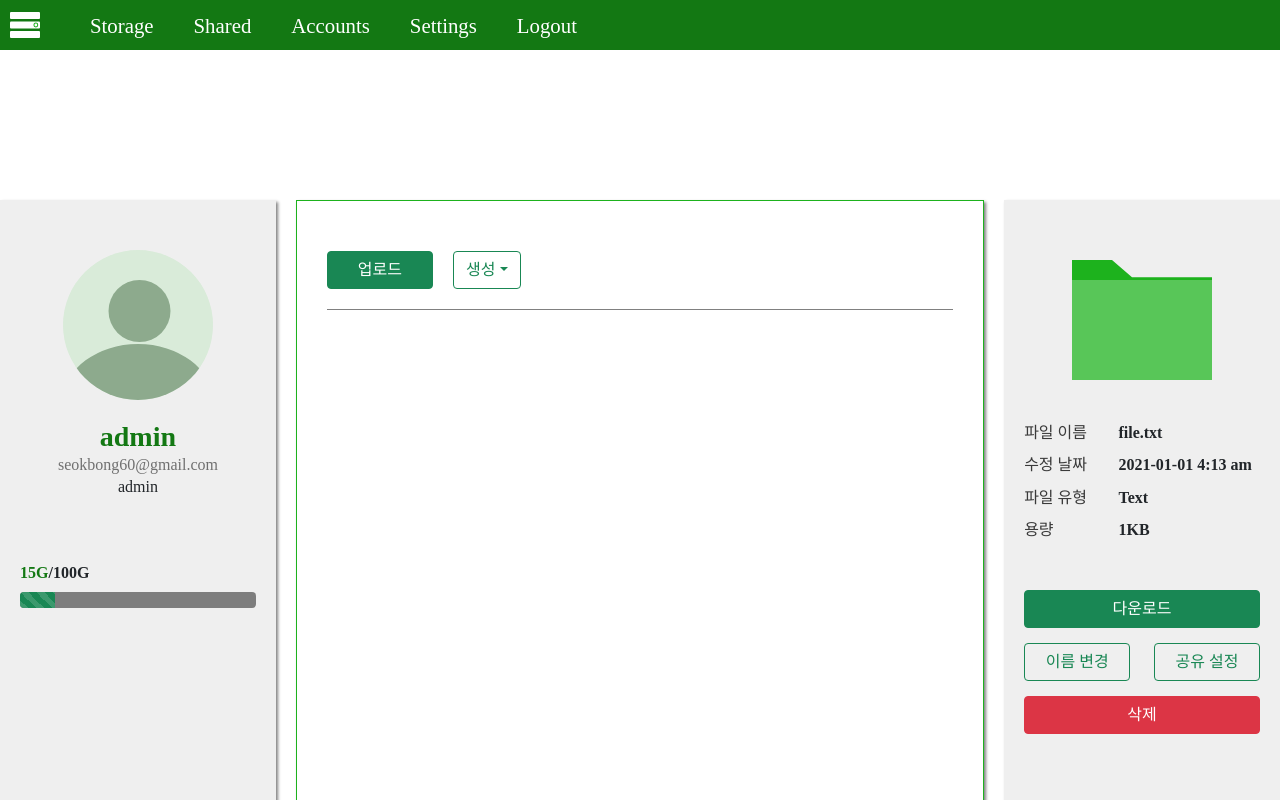
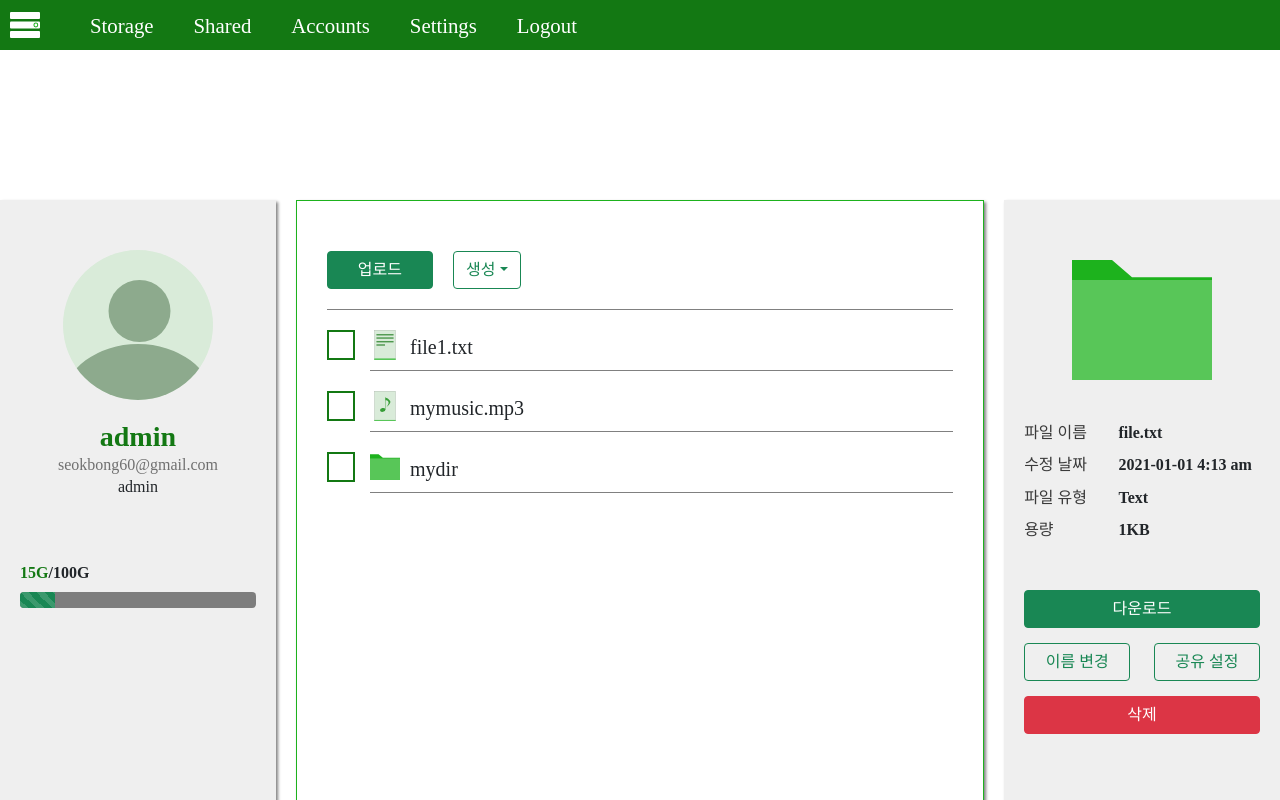
Before and after one commit to SweetCase-Cobalto/MicroCloudChip-NATURAL, a React (Create React App) app in the folder web/: page /storage in a window 1280 px wide. Shown: the top 800 px of the page. Built offline with nearby package versions, Linux system fonts and the light colour scheme.

Commit message:
add fie list page

```diff
--- /dev/null
+++ b/web/src/components/atomComponents/CustomCheckbox.jsx
@@ -0,0 +1,25 @@
+import { useState } from "react"
+const CustomCheckbox = (props) => {
+    const [isSelected, setIsSelected] = useState(false);
+    let color = props.color;
+    const cssBorder = "2px solid " + color;
+
+    let styleData = {
+        border: cssBorder,
+        width: "30px",
+        height: "30px",
+        marginRight: "15px",
+        cursor: "pointer",
+        backgroundColor: "white"
+    }
+    if(isSelected) {
+        styleData['backgroundColor'] = color;
+    }
+
+    return  (
+        <div style={styleData} onClick={(e) => {
+            setIsSelected(!isSelected);
+        }} />
+    );
+}
+export default CustomCheckbox;
--- /dev/null
+++ b/web/src/components/storageComponent/FileItemInList.jsx
@@ -0,0 +1,66 @@
+import styled from "styled-components";
+
+// Icons
+import dirImg from '../../asset/img/icons/dir.svg';
+import audioFileImg from '../../asset/img/icons/audio-file.svg';
+import exeFileImg from '../../asset/img/icons/exe-file.svg';
+import imgFileImg from '../../asset/img/icons/img-file.svg';
+import pdfFileImg from '../../asset/img/icons/pdf-file.svg';
+import txtFileImg from '../../asset/img/icons/txt-file.svg';
+import otherFileImg from '../../asset/img/icons/unknown-file.svg';
+import videoFileImg from '../../asset/img/icons/video-file.svg';
+
+const FileItemInList = (props) => {
+
+    /*
+        props info
+        filename: String
+        isDir: bool
+        fileType: text, exe, pdf, image, audio, video, other, none
+    */
+   let filename = props.filename;
+   let isDir = props.isDir;
+   let fileType = props.fileType;
+
+   const FileImgLayer = () => {
+        // 이미지 태그
+        let imgLink = "";
+
+        if(isDir) {
+            imgLink = dirImg;
+        } else {
+            switch(fileType) {
+                case 'text': imgLink = txtFileImg; break;
+                case 'exe': imgLink = exeFileImg; break;
+                case 'pdf': imgLink = pdfFileImg; break;
+                case 'image': imgLink = imgFileImg; break;
+                case 'audio': imgLink = audioFileImg;  break;
+                case 'video': imgLink = videoFileImg; break;
+                case 'none': imgLink = otherFileImg; break;
+                default: imgLink = otherFileImg; break;
+            }
+        }
+
+        return (
+            <div style={{ paddingBottom: "10px", marginRight: "10px" }}>
+                <img src={imgLink} width="30px" height="30px" />
+            </div>
+        );
+   }
+
+   return (
+        <div style={{ width: "100%" }} >
+            <div style={{ display: "flex" }}>
+                <FileImgLayer />
+                <h5 style={{ paddingTop: "5px" }}>{filename}</h5>
+            </div>
+            <div style={{ borderBottom: "1px solid gray"}} />
+        </div>
+   );
+}
+export default FileItemInList;
+
+const Layer = styled.div`
+    width: 100%;
+    height: 50px;
+`;
--- a/web/src/components/storageComponent/FileListComponent.jsx
+++ b/web/src/components/storageComponent/FileListComponent.jsx
@@ -1,9 +1,25 @@
 import styled from "styled-components";
 import { Button, Dropdown } from "react-bootstrap";
+
+import FileItemInList from "./FileItemInList";
+import CustomCheckbox from "../atomComponents/CustomCheckbox";
 
 const FileListComponent = (props) => {
 
     let allRootArr = props.allRootArr;
+    let datas = props.fileListData;
+
+    const FileItemsComponent = datas.map((f, index) =>
+      <div key={index} style={{ display: "flex", marginBottom: "20px" }}>
+          <CustomCheckbox color="#137813" />
+          <FileItemInList
+            isDir={f['isDir']}
+            filename={f['filename']}
+            fileType={f['file-type']}
+          />
+      </div>
+    );
+
     return (
         <Layout>
             <h3 style={{ fontWeight: "bold" }}>{allRootArr}</h3>
@@ -21,7 +37,10 @@ const FileListComponent = (props) => {
                 </Dropdown>
             </div>
 
-            <div style={{ backgroundColor: "gray", width: "100%", height:"1px", marginTop: "20px", marginBottom: "20px" }} />
+            <div style={{ backgroundColor: "gray", width: "100%", height:"1.4px", marginTop: "20px", marginBottom: "20px" }} />
+            <div>
+                {FileItemsComponent}
+            </div>
         </Layout>
     );
 }
--- a/web/src/page/StoragePage.jsx
+++ b/web/src/page/StoragePage.jsx
@@ -17,9 +17,35 @@ const StoragePage = (props, {history}) => {
     let capacityStorage = 100
     let usedStroage = 15
 
-
     // example file list
     let allRootArr = window.location.pathname.split('/').slice(2);
+
+
+
+    // File List Example
+    const testFileListCase = [
+        {
+            "filename": "file1.txt",
+            "modify-date": "2021-01-01 4:13am",
+            "isDir": false,
+            "file-type": "text",
+            "size-str": "1KB"
+        },
+        {
+            "filename": "mymusic.mp3",
+            "modify-date": "2021-01-01 4:13am",
+            "file-type": "audio",
+            "size-str": "3MB",
+            "isDir": false,
+        },
+        {
+            "filename": "mydir",
+            "modify-date": "2021-01-01 4:13am",
+            "file-type": "none",
+            "size-str": "11",
+            "isDir": true,
+        }
+    ]
 
     return (
         <div>
@@ -40,6 +66,7 @@ const StoragePage = (props, {history}) => {
                 />
                 <FileListComponent
                     allRootArr={allRootArr}
+                    fileListData={testFileListCase}
                 />
                 <FileStatusComponent />
             </Layout>
```
Also changed, not shown: 2 other files (tests, documents, lock files or other folders).
